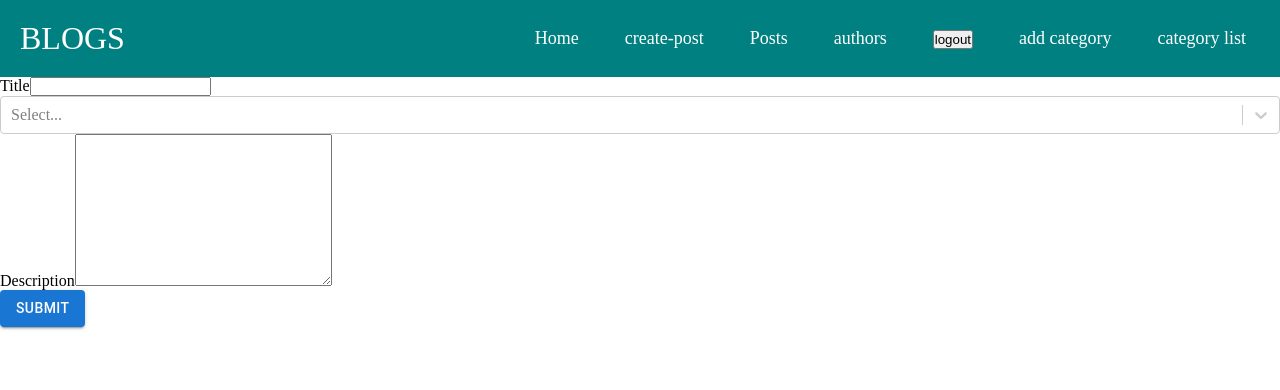
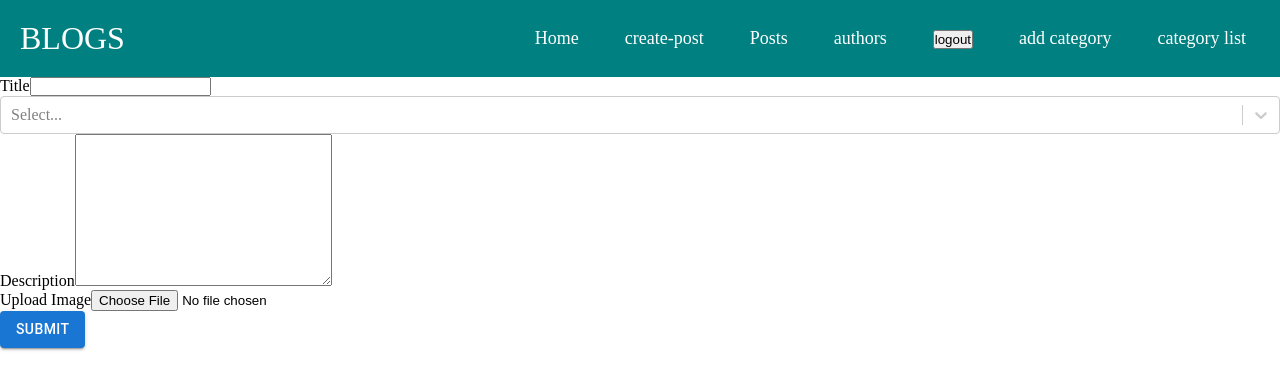
Before and after one commit to AnimeFlix007/blog-frontend-mern, a React (Create React App) app: page /create-post in a window 1280 px wide. Shown: the top 390 px of the page. Built offline with nearby package versions, Linux system fonts and the light colour scheme; no server answers; sample sign-in values are in the browser's storage.

Commit message:
image upload

```diff
--- a/package.json
+++ b/package.json
@@ -15,6 +15,7 @@
     "moment": "^2.29.4",
     "react": "^18.2.0",
     "react-dom": "^18.2.0",
+    "react-dropzone": "^14.2.3",
     "react-icons": "^4.6.0",
     "react-moment": "^1.1.2",
     "react-redux": "^8.0.5",
@@ -22,6 +23,7 @@
     "react-scripts": "5.0.1",
     "react-select": "^5.6.1",
     "react-spinners": "^0.13.6",
+    "styled-components": "^5.3.6",
     "web-vitals": "^2.1.4",
     "yup": "^0.32.11"
   },
--- a/src/components/posts/CreatePost.js
+++ b/src/components/posts/CreatePost.js
@@ -6,30 +6,40 @@ import { useDispatch, useSelector } from "react-redux";
 import { UploadPost } from "../../context/slice/post/postSlice";
 import { useNavigate } from "react-router-dom";
 import DropdownCategory from "./DropdownCategory";
+import PreviewImage from "../../utils/preview/ImagePreview";
 
 const initialValues = {
   title: "",
   description: "",
   category: "",
+  image: '',
 };
 
 const CreatePost = () => {
   const dispatch = useDispatch();
   const navigate = useNavigate();
   const { post, loading } = useSelector((store) => store.posts);
-  const { values, errors, touched, handleBlur, handleSubmit, handleChange, setFieldValue, setFieldTouched } =
-    useFormik({
+  const {
+    values,
+    errors,
+    touched,
+    handleBlur,
+    handleSubmit,
+    handleChange,
+    setFieldValue,
+    setFieldTouched,
+  } = useFormik({
     initialValues,
     validationSchema: createPostSchema,
     onSubmit: async (values, action) => {
       console.log("submitted", values);
-        const data = { ...values, category: values.category.label }
+      const data = { ...values, category: values.category.label };
       await dispatch(UploadPost(data));
-        navigate("/");
+      // navigate("/");
       // action.resetForm();
     },
   });
-    console.log(values, "sfafvAsfsfgzs");
+  console.log(values.image, "sfafvAsfsfgzs");
   return (
     <section>
       <div className="image"></div>
@@ -71,6 +81,19 @@ const CreatePost = () => {
             <p className="form-error">{errors.description}</p>
           ) : null}
         </div>
+        <div className="form-field">
+          {values.image && <PreviewImage file={values.image} />}
+          <label htmlFor="title">Upload Image</label>
+          <input
+            type="file"
+            name="image"
+            onChange={(e) => setFieldValue("image", e.target.files[0])}
+          />
+          {errors.image  ? (
+            <p className="form-error">{errors.image}</p>
+          ) : null}
+        </div>
+
         <div className="btn">
           <Button type="submit" variant="contained">
             Submit
--- a/src/context/slice/post/postSlice.js
+++ b/src/context/slice/post/postSlice.js
@@ -8,16 +8,24 @@ export const UploadPost = createAsyncThunk(
     console.log(token, "token");
     const config = {
       headers: {
-        "Content-Type": "application/json",
+        "Content-Type": "multipart/form-data",
         Authorization: `Bearer ${token}`,
       },
     };
+    console.log(post);
     try {
+      const formData = new FormData();
+      formData.append("title", post?.title);
+      formData.append("description", post?.description);
+      formData.append("category", post?.category);
+      formData.append("image", post?.image);
+      console.log(formData);
       const res = await axios.post(
         "http://localhost:5000/api/posts/",
         post,
         config
       );
+      console.log(res.data);
       return res.data;
     } catch (error) {
       if (!error && !error?.response) {
@@ -51,23 +59,23 @@ const PostSlice = createSlice({
   },
   extraReducers: {
     [UploadPost.pending]: (state, action) => {
-        state.loading = true
+      state.loading = true;
     },
     [UploadPost.fulfilled]: (state, action) => {
-        state.loading = false
-        state.post = action.payload.post
-        state.error.message = action.payload.message
-        state.error.open = true
+      state.loading = false;
+      state.post = action.payload.post;
+      state.error.message = action.payload.message;
+      state.error.open = true;
     },
     [UploadPost.rejected]: (state, action) => {
-        state.loading = false
-        state.error.message = action.payload.message
-        state.error.open = true
-        state.error.type = 'error'
+      state.loading = false;
+      state.error.message = action.payload.message;
+      state.error.open = true;
+      state.error.type = "error";
     },
   },
 });
 
-export const { removeAlert } = PostSlice.actions
+export const { removeAlert } = PostSlice.actions;
 
 export default PostSlice.reducer;
--- /dev/null
+++ b/src/utils/preview/ImagePreview.js
@@ -0,0 +1,17 @@
+import {useState} from "react"
+
+export default function PreviewImage({ file }) {
+    const [preview, setPreview] = useState({})
+    if(file) {
+        const reader = new FileReader()
+        reader.readAsDataURL(file)
+        reader.onload = () => {
+            setPreview(reader.result)
+        }
+    }
+    return (
+        <div>
+            <img style={{ borderRadius: "50%", width: "100px", height: "100px" }} src={preview} alt="" />
+        </div>
+    )
+}
--- a/src/utils/schema/createPost.js
+++ b/src/utils/schema/createPost.js
@@ -1,9 +1,21 @@
-import * as Yup from "yup"
+import * as Yup from "yup";
 
 const createPostSchema = Yup.object({
-    title: Yup.string().min(4).required(),
-    description: Yup.string().min(10).required(),
-    category: Yup.object().required(),
-})
+  title: Yup.string().min(4).required(),
+  description: Yup.string().min(10).required(),
+  category: Yup.object().required(),
+  image: Yup.mixed()
+    .required()
+    .test(
+      "FILE_SIZE",
+      "Too Big File Size Max 10mb",
+      (val) => val && val.size < 1024 * 1024 * 1
+    )
+    .test(
+      "FILE_TYPE",
+      "Invalid only jpg/jpeg/png",
+      (val) => val && ["image/jpeg", "image/png"].includes(val.type)
+    ),
+});
 
-export default createPostSchema
+export default createPostSchema;
```
Also changed, not shown: src/css/createPost.css (added), 1 other file (tests, documents, lock files or other folders). Lines whose indentation alone changed are shown as unchanged.
